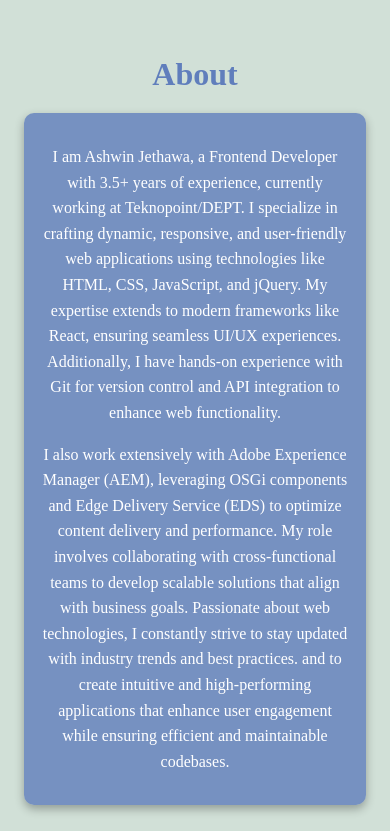
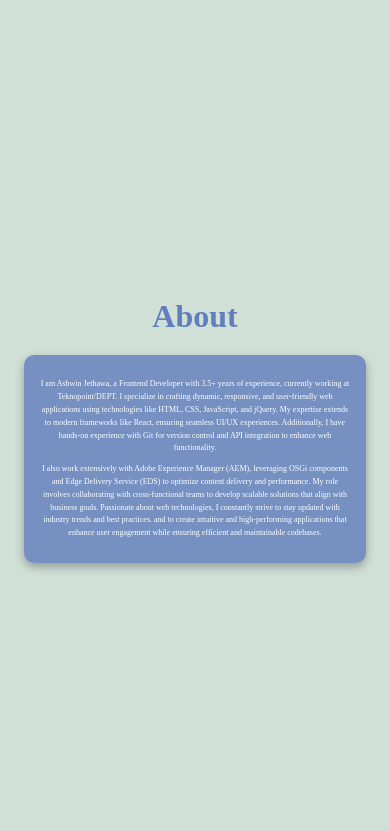
Before and after one commit to arjethawa99/portfolio-ashwin-jethawa, a React (Vite) app: page / in a window 390 px wide. Shown: the part 913-1744 px from the top of the page. Built offline with nearby package versions, Linux system fonts and the light colour scheme.

Commit message:
code css change

```diff
--- a/src/App.css
+++ b/src/App.css
@@ -390,13 +390,14 @@
     .container-discription {
         width: 80%;
         /* Adjust width for mobile */
-        font-size: 1rem;
+        font-size: 0.5rem;
         padding: 15px;
     }
 
     .container-discription-main h1 {
         font-size: 2rem;
     }
+
 }
 
 /* Project's */
```
